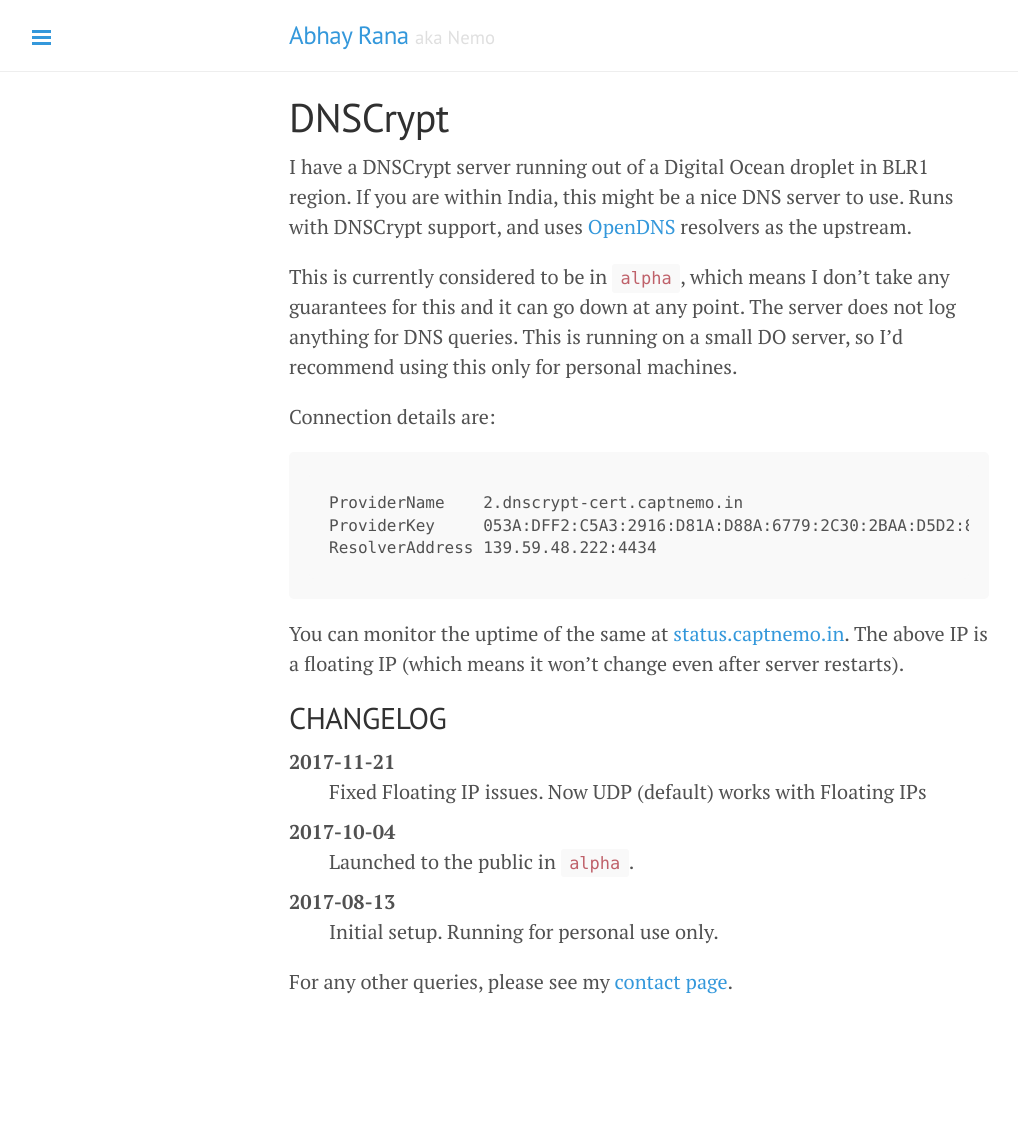
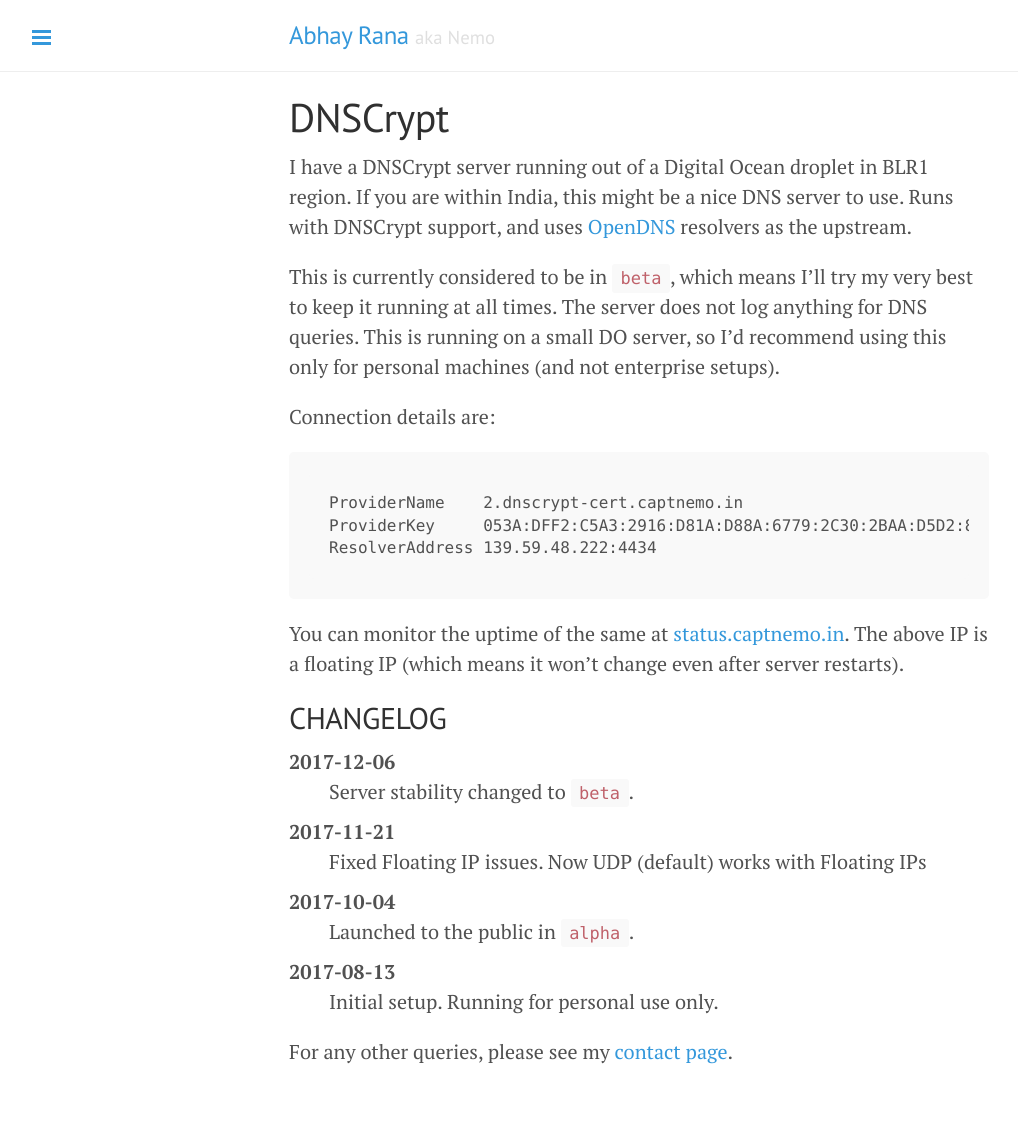
Before and after one commit to captn3m0/captn3m0.github.com, a Jekyll site: the page built from pages/dnscrypt.md, in a window 1280 px wide. Shown: the whole page, without its empty margins (1-1019 px from the left). Built offline with Jekyll 4.4.1, drawn with Linux system fonts in a browser that asks for light colours; before the commit the page ends 1077 px from its top, so only the background shows below that.

Commit message:
Upgrades dnscrypt server stability to beta

```diff
--- a/pages/dnscrypt.md
+++ b/pages/dnscrypt.md
@@ -6,7 +6,7 @@
 
 I have a DNSCrypt server running out of a Digital Ocean droplet in BLR1 region. If you are within India, this might be a nice DNS server to use. Runs with DNSCrypt support, and uses [OpenDNS](https://use.opendns.com/) resolvers as the upstream.
 
-This is currently considered to be in `alpha`, which means I don't take any guarantees for this and it can go down at any point. The server does not log anything for DNS queries. This is running on a small DO server, so I'd recommend using this only for personal machines.
+This is currently considered to be in `beta`, which means I'll try my very best to keep it running at all times. The server does not log anything for DNS queries. This is running on a small DO server, so I'd recommend using this only for personal machines (and not enterprise setups).
 
 Connection details are:
 
@@ -20,6 +20,9 @@
 
 ## CHANGELOG
 
+2017-12-06
+: Server stability changed to `beta`.
+
 2017-11-21
 : Fixed Floating IP issues. Now UDP (default) works with Floating IPs
 
```
